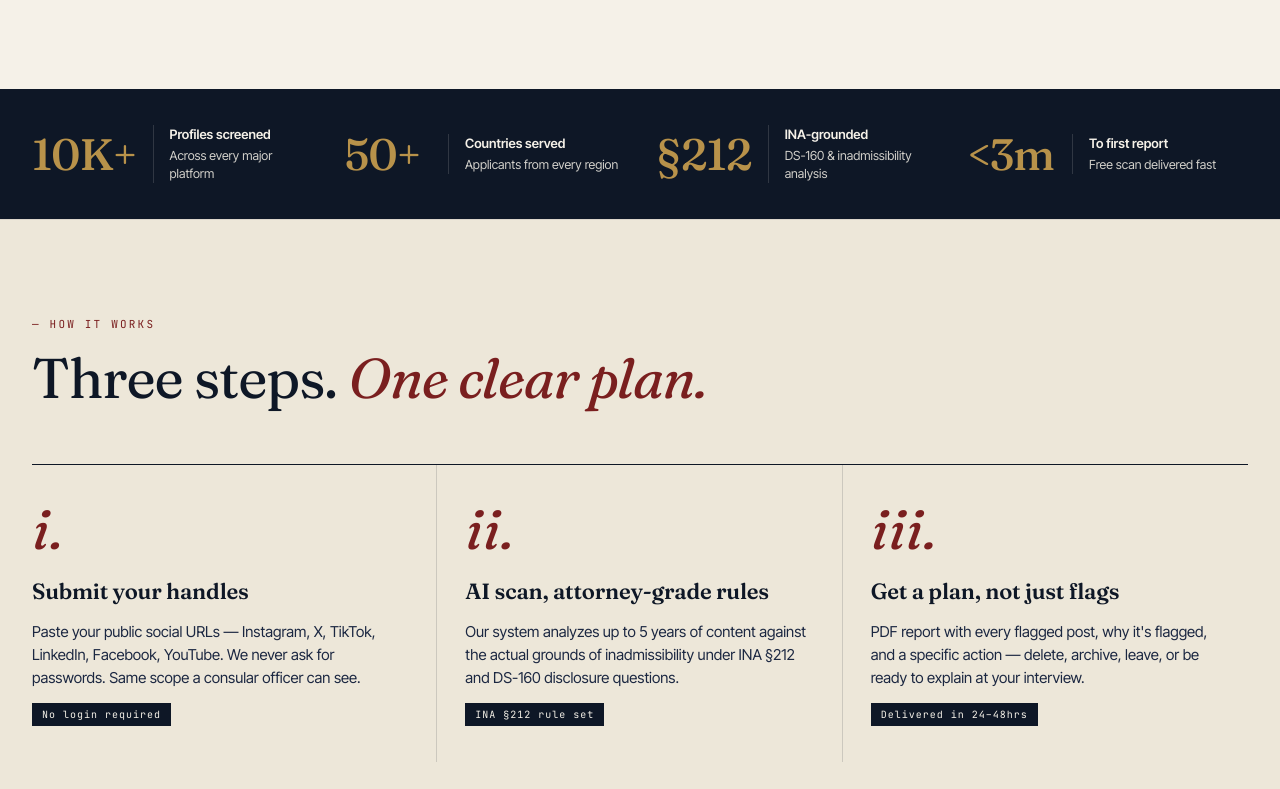
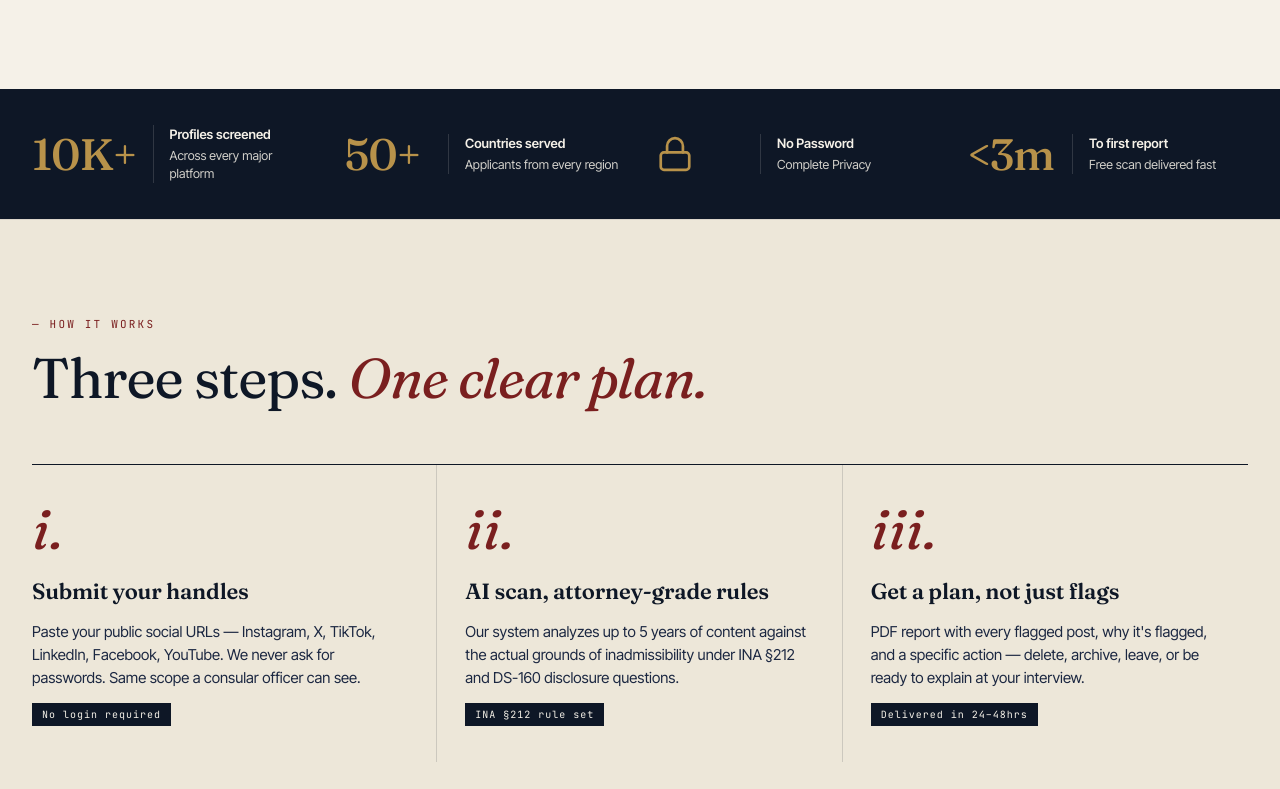
Before and after one commit to etsyguyhaseeb-lang/visafootprint, a Next.js app in the folder frontend/: page / in a window 1280 px wide. Shown: the part 811-1600 px from the top of the page. Built offline with nearby package versions, Linux system fonts and the light colour scheme; no server answers.

Commit message:
feat: white monitor strip, replace §212 stat with No Password privacy lock

```diff
--- a/frontend/app/home.module.css
+++ b/frontend/app/home.module.css
@@ -706,8 +706,8 @@
 .monitorStrip {
   margin-top: 32px;
   padding: 24px 32px;
-  background: rgba(184, 146, 74, 0.08);
-  border: 1px dashed rgba(184, 146, 74, 0.4);
+  background: var(--paper);
+  border: 1.5px solid var(--gold);
   display: flex;
   justify-content: space-between;
   align-items: center;
@@ -716,7 +716,7 @@
 }
 
 .msLabel {
-  color: var(--gold);
+  color: var(--oxblood);
   font-family: 'Fraunces', serif;
   font-weight: 600;
   font-size: 18px;
@@ -726,7 +726,7 @@
 
 .msDesc {
   font-size: 13.5px;
-  color: rgba(245, 241, 232, 0.7);
+  color: rgba(14, 23, 38, 0.65);
 }
 
 .msCta {
@@ -739,12 +739,12 @@
   font-family: 'Fraunces', serif;
   font-weight: 500;
   font-size: 28px;
-  color: var(--gold);
+  color: var(--ink);
 }
 
 .msPrice small {
   font-size: 13px;
-  color: rgba(245, 241, 232, 0.6);
+  color: rgba(14, 23, 38, 0.5);
   margin-left: 2px;
 }
 
@@ -752,9 +752,9 @@
   display: block;
   text-align: center;
   padding: 14px 24px;
-  background: transparent;
-  border: 1.5px solid var(--gold);
-  color: var(--gold);
+  background: var(--ink);
+  border: 1.5px solid var(--ink);
+  color: var(--paper);
   text-decoration: none;
   font-weight: 600;
   font-size: 14px;
@@ -762,8 +762,9 @@
 }
 
 .monitorCta:hover {
-  background: var(--gold);
-  color: var(--ink);
+  background: var(--oxblood);
+  border-color: var(--oxblood);
+  color: var(--paper);
 }
 
 /* ── QUOTE ── */
--- a/frontend/app/page.tsx
+++ b/frontend/app/page.tsx
@@ -104,8 +104,13 @@ export default function HomePage() {
             <div className={s.statText}><strong>Countries served</strong>Applicants from every region</div>
           </div>
           <div className={s.stat}>
-            <div className={s.statNum}>§212</div>
-            <div className={s.statText}><strong>INA-grounded</strong>DS-160 &amp; inadmissibility analysis</div>
+            <div className={s.statNum} style={{ fontSize: 28, display: "flex", alignItems: "center" }}>
+              <svg width="38" height="38" viewBox="0 0 24 24" fill="none" stroke="var(--gold)" strokeWidth="1.7" strokeLinecap="round" strokeLinejoin="round">
+                <rect x="3" y="11" width="18" height="11" rx="2"/>
+                <path d="M7 11V7a5 5 0 0 1 10 0v4"/>
+              </svg>
+            </div>
+            <div className={s.statText}><strong>No Password</strong>Complete Privacy</div>
           </div>
           <div className={s.stat}>
             <div className={s.statNum}>&lt;3m</div>
```
